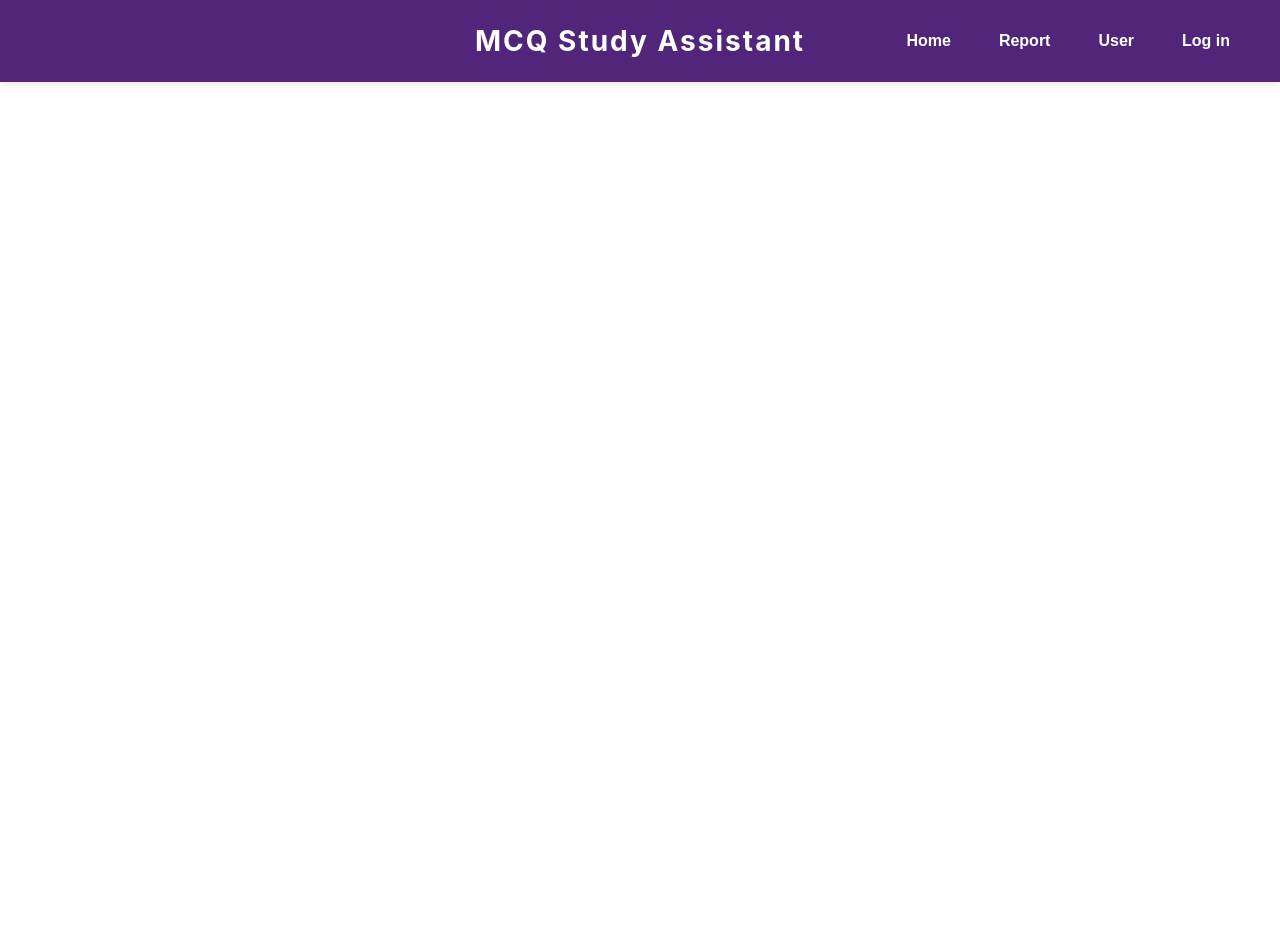
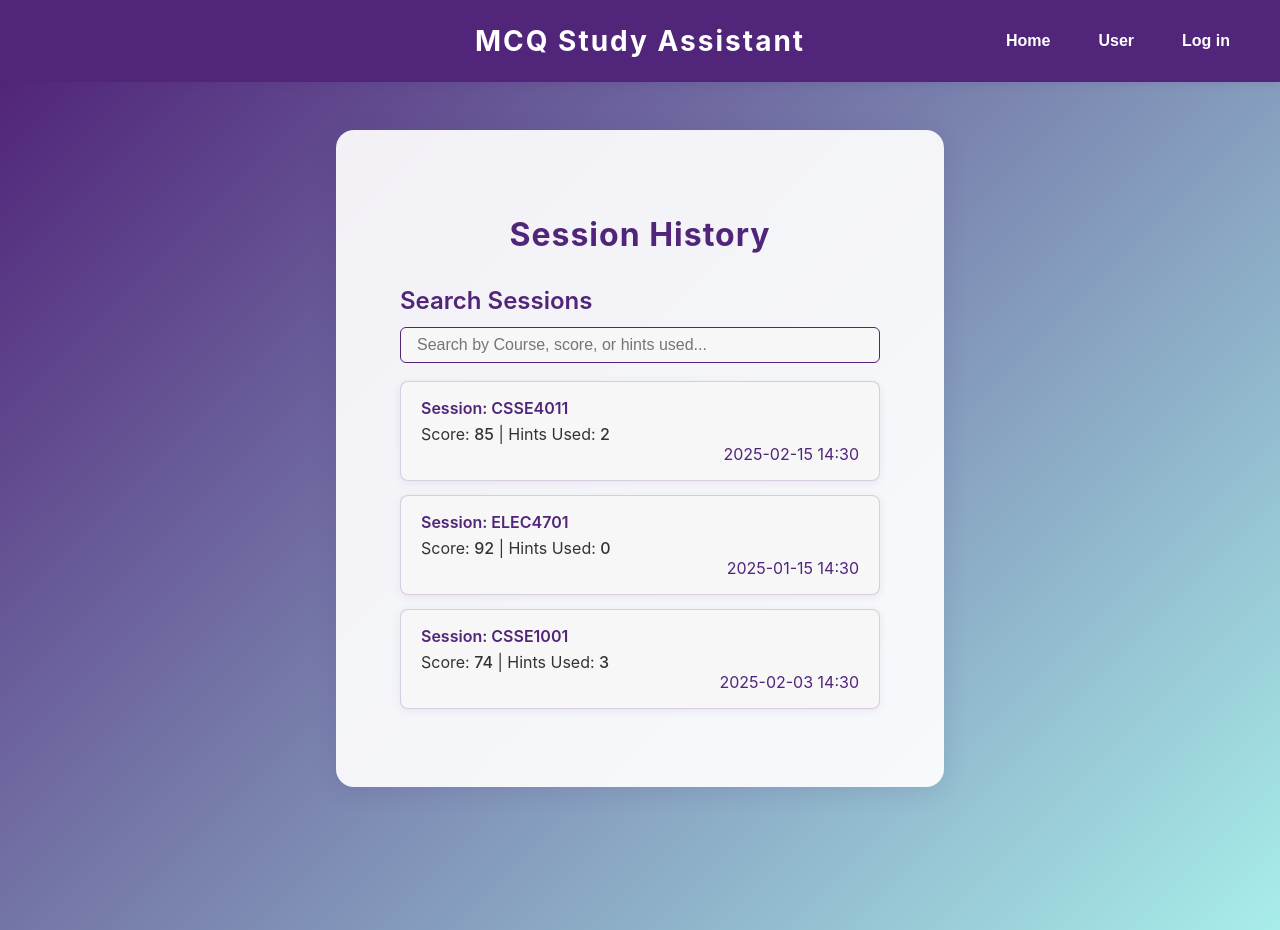
Before and after one commit to sneha-zazen/-_21Cheating-, a React (Create React App) app in the folder web/: page /user in a window 1280 px wide. Before the commit the page ends 800 px from the top, so only its background shows below. Built offline with nearby package versions, Linux system fonts and the light colour scheme.

Commit message:
add global user

```diff
--- a/web/src/App.js
+++ b/web/src/App.js
@@ -7,9 +7,11 @@ import { BrowserRouter, Routes, Route } from "react-router-dom";
 import UserInfoPage from "./pages/userpage";
 import { useNavigate } from "react-router-dom";
 
+export default function App() {
+  const [currentUser, setCurrentUser] = useState(null);
+
   function Header() {
     const navigate = useNavigate();
-  const [page, setPage] = useState("home");
 
     return (
       <header
@@ -44,7 +46,7 @@ function Header() {
             }}
           >
             <button
-            onClick={() => navigate("/home/1")}
+              onClick={() => navigate(`/home/${currentUser?.userid || 1}`)}
               style={{
                 background: "transparent",
                 color: "#fff",
@@ -61,24 +63,7 @@ function Header() {
               Home
             </button>
             <button
-            onClick={() => navigate("/report/1")}
-            style={{
-              background: "transparent",
-              color: "#fff",
-              border: "none",
-              borderRadius: 6,
-              padding: "8px 18px",
-              fontWeight: 600,
-              fontSize: 16,
-              cursor: "pointer",
-              boxShadow: "none",
-              transition: "background 0.2s",
-            }}
-          >
-            Report
-          </button>
-          <button
-            onClick={() => navigate("/user/1")}
+              onClick={() => navigate(`/user/${currentUser?.userid || 1}`)}
               style={{
                 background: "transparent",
                 color: "#fff",
@@ -95,7 +80,7 @@ function Header() {
               User
             </button>
             <button
-            onClick={() => navigate("/")}
+              onClick={() => navigate(`/`)}
               style={{
                 background: "transparent",
                 color: "#fff",
@@ -117,17 +102,24 @@ function Header() {
     );
   }
 
-export default function App() {
-  const [page, setPage] = useState("home");
   // Pass setPage to Header and all pages
   return (
     <BrowserRouter>
       <Header />
       <Routes>
-        <Route path="/" element={<LoginPage />} />
-        <Route path="/home/:userid" element={<HomePage />} />
-        <Route path="/report/:sessionid" element={<ReportPage />} />
-        <Route path="/user/:userid" element={<UserInfoPage />} />
+        <Route
+          path="/"
+          element={<LoginPage setCurrentUser={setCurrentUser} />}
+        />
+        <Route path="/home" element={<HomePage currentUser={currentUser} />} />
+        <Route
+          path="/report/:sessionid"
+          element={<ReportPage currentUser={currentUser} />}
+        />
+        <Route
+          path="/user"
+          element={<UserInfoPage currentUser={currentUser} />}
+        />
       </Routes>
     </BrowserRouter>
   );
--- a/web/src/pages/homepage.js
+++ b/web/src/pages/homepage.js
@@ -9,8 +9,7 @@ import {
 import { useNavigate, useParams } from "react-router-dom";
 import axios from "axios";
 
-export default function HomePage() {
-  const { userid } = useParams();
+export default function HomePage({ currentUser }) {
   const navigate = useNavigate();
 
   const [loading, setLoading] = useState(false);
@@ -97,7 +96,7 @@ export default function HomePage() {
     setRunning(true);
     axios
       .post("http://localhost:5000/create_session", {
-        user_id: userid,
+        user_id: currentUser?.userid || 1,
         course_id: selectedCourse,
         paper_id: 1,
       })
--- a/web/src/pages/login.js
+++ b/web/src/pages/login.js
@@ -3,7 +3,7 @@ import { themeColor, gradientBg, cardStyle } from "../styles";
 import { useNavigate } from "react-router-dom";
 import axios from "axios";
 
-export default function LoginPage() {
+export default function LoginPage({ setCurrentUser }) {
   const [name, setName] = useState("");
   const navigate = useNavigate();
 
@@ -20,6 +20,7 @@ export default function LoginPage() {
       .then((response) => {
         if (response.data.success) {
           console.log(response);
+          setCurrentUser(response.data.data.userid);
           navigate(`/home/${response.data.data.userid}`);
         } else {
           console.log(response);
@@ -33,6 +34,7 @@ export default function LoginPage() {
           })
           .then((response) => {
             if (response.data.success) {
+              setCurrentUser(response.data.data.userid);
               navigate(`/home/${response.data.data.userid}`);
             }
           })
--- a/web/src/pages/reportpage.js
+++ b/web/src/pages/reportpage.js
@@ -3,7 +3,7 @@ import { themeColor, gradientBg, cardStyle } from "../styles";
 import { useNavigate, useParams } from "react-router-dom";
 import axios from "axios";
 
-export default function ReportPage() {
+export default function ReportPage({ currentUser }) {
   const navigate = useNavigate();
   const [loading, setLoading] = useState(true);
   const [reportData, setReportData] = useState({
--- a/web/src/pages/userpage.js
+++ b/web/src/pages/userpage.js
@@ -1,32 +1,31 @@
-import React, { useState, useEffect } from "react";
+import React, { useState } from "react";
 import { themeColor, gradientBg, cardStyle, buttonStyle } from "../styles";
 import { useNavigate, useParams } from "react-router-dom";
-import axios from "axios";
 
-export default function UserInfoPage() {
-  const { userid } = useParams();
+export default function UserInfoPage({ currentUser }) {
   const [search, setSearch] = useState("");
-  const [sessions, setSessions] = useState([]);
+  const [sessions, setSessions] = useState([
+    // TODO add server call
+    {
+      sessionid: "CSSE4011 ",
+      score: 85,
+      hintsUsed: 2,
+      time: "2025-02-15 14:30",
+    },
+    {
+      sessionid: "ELEC4701",
+      score: 92,
+      hintsUsed: 0,
+      time: "2025-01-15 14:30",
+    },
+    {
+      sessionid: "CSSE1001",
+      score: 74,
+      hintsUsed: 3,
+      time: "2025-02-03 14:30",
+    },
+  ]);
   const navigate = useNavigate();
-
-  useEffect(() => {
-    axios
-      .get("http://localhost:5000/get_sessions")
-      .then((response) => {
-        if (response.data.success) {
-          setSessions(response.data.sessions || []);
-          console.log(
-            "Sessions fetched successfully:",
-            response.data.data.sessions
-          );
-        } else {
-          console.error("Failed to fetch sessions:", response.data.error);
-        }
-      })
-      .catch((error) => {
-        console.error("There was an error fetching sessions!", error);
-      });
-  }, []);
 
   // Filter sessions by search
   const filteredSessions = sessions.filter(
@@ -50,6 +49,7 @@ export default function UserInfoPage() {
         >
           Session History
         </h1>
+
         <div style={{ marginTop: 32 }}>
           <h2 style={{ color: themeColor, fontWeight: 600, marginBottom: 12 }}>
             Search Sessions
@@ -72,7 +72,9 @@ export default function UserInfoPage() {
           />
           <div>
             {filteredSessions.length === 0 ? (
-              <div style={{ color: "#aaa", textAlign: "center", marginTop: 24 }}>
+              <div
+                style={{ color: "#aaa", textAlign: "center", marginTop: 24 }}
+              >
                 No sessions found.
               </div>
             ) : (
@@ -101,8 +103,9 @@ export default function UserInfoPage() {
                     Hints Used:{" "}
                     <span style={{ fontWeight: 500 }}>{session.hintsUsed}</span>
                   </div>
-                  <div style={{ color: themeColor, textAlign: "right"}}>{session.time}</div>
-
+                  <div style={{ color: themeColor, textAlign: "right" }}>
+                    {session.time}
+                  </div>
                 </div>
               ))
             )}
```
Lines whose indentation alone changed are shown as unchanged.
